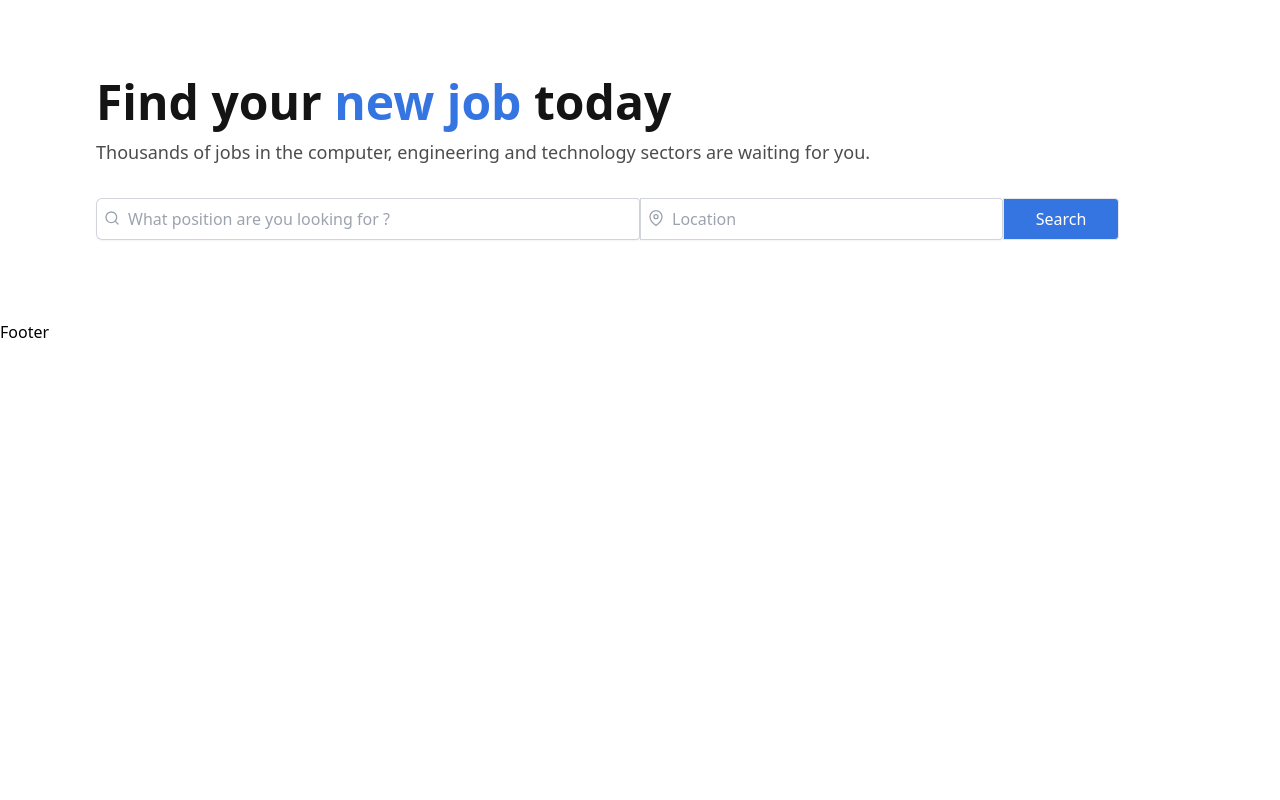
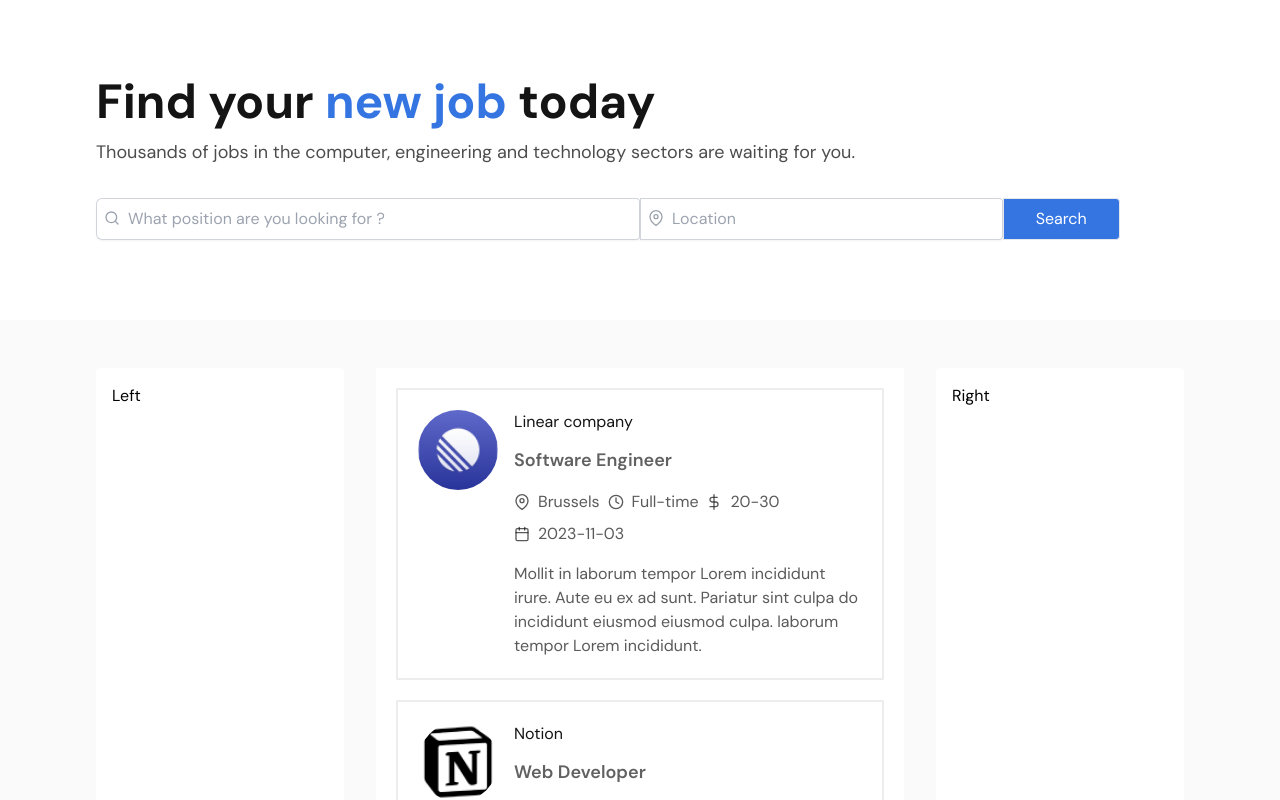
Before and after one commit to BK-KAVIYA/React-Job-Finding-Application, a React (Vite) app: page / in a window 1280 px wide. Shown: the part 140-940 px from the top of the page. Before the commit the page ends 800 px from the top, so only its background shows below. Built offline with nearby package versions, Linux system fonts and the light colour scheme.

Commit message:
complete the job posting section

```diff
--- a/src/Pages/Home.jsx
+++ b/src/Pages/Home.jsx
@@ -1,14 +1,72 @@
-import React, { useState } from 'react'
+import React, { useEffect, useState } from 'react'
 import Banner from '../components/Banner/Banner';
+import Card from '../components/Card/card';
+import Jobs from './Jobs';
 
 export const Home = () => {
+  const [selectCategory,setSelectCategory]=useState(null);
+  const [jobs,setJobs]=useState([]);
+
+
+  useEffect(()=>{
+    fetch('jobs.json')
+    .then(res=>res.json())
+    .then(data=>{
+      setJobs(data)
+    })
+  },[])
+
   const[query,setQuery]=useState('')
   const handleInputChange=(e)=>{
      setQuery(e.target.value)
   }
 
+  // filter job by title
+  const filteredItems=jobs.filter((job)=>job.jobTitle.toLowerCase().indexOf(query.toLowerCase()) !== -1)
+
+  // Radio based button filtering
+  const handleChange=(e)=>{
+    setSelectCategory(e.target.value)
+
+  }
+
+  // Button based filtering function
+  const handleClick=(e)=>{
+    setSelectCategory(e.target.value)
+
+  }
+
+
+  //Main function
+  const filterData=(jobs,selected,query)=>{
+    let filteredJobs=jobs;
+    if(query){
+      filteredJobs=filteredItems;
+    }
+    if(selected){
+      filteredJobs=filteredJobs.filter(({jobLocation,maxPrice,experienceLevel,salaryType,employetype,postingdate})=>
+        jobLocation.toLowerCase()===selected.toLowerCase() ||
+        parseInt(maxPrice)<=parseInt(selected) ||
+        salaryType.toLowerCase()===selected.toLowerCase() ||
+        employetype.toLowerCase()===selected.toLowerCase()
+      )
+    }
+    console.log(filteredJobs)
+    return filteredJobs.map((data,i)=><Card key={i} data={data}/>)
+  }
+
+  const result=filterData(jobs,selectCategory,query)
+  console.log(result)
   return (
-    <Banner query={query} handleInputChange={handleInputChange}/>
+    <div>
+      <Banner query={query} handleInputChange={handleInputChange}/>
+      {/* main content */}
+      <div className='bg-[#FAFAFA] md:grid grid-cols-4 gap-8 lg:px-24 py-12'>
+        <div className='bg-white p-4 rounded'>Left</div>
+        <div className='col-span-2 bg-white rounded-sm'><Jobs result={result}/></div>
+        <div className='bg-white p-4 rounded'>Right</div>
+      </div>
+    </div>
   )
 }
 
--- /dev/null
+++ b/src/Pages/Jobs.jsx
@@ -0,0 +1,9 @@
+import React from 'react'
+
+function Jobs({result}) {
+  return (
+    <div>{result}</div>
+  )
+}
+
+export default Jobs
--- a/src/components/Banner/Banner.jsx
+++ b/src/components/Banner/Banner.jsx
@@ -18,8 +18,7 @@ function Banner({query,handleInputChange}) {
                 </div>
                 <div className='flex md:rounded-s-none rounded shadow-sm ring-1 ring-inset ring-gray-300 focus-within:ring-2 focus-within:ring-inset focus-within:ring-indigo-600 md:w-1/3 w-full'>
                     <input type="text" id="title" placeholder='Location'
-                    className='block flex-1 border-0 bg-transparent py-2 pl-8 text-gray-900 placeholder:text-gray-400 focus:right-0 sm:leading-6'
-                    value={""}/>
+                    className='block flex-1 border-0 bg-transparent py-2 pl-8 text-gray-900 placeholder:text-gray-400 focus:right-0 sm:leading-6' />
                     <FiMapPin className='absolute mt-3 ml-2 text-gray-400'/>
                 </div>
                 <button type='submit' className='py-2 px-8 border md:rounded-s-none rounded bg-blue text-white   hover:bg-cyan-950'>Search</button>
--- /dev/null
+++ b/src/components/Card/Card.jsx
@@ -0,0 +1,28 @@
+import React from 'react'
+import { Link } from 'react-router-dom'
+import '../../App.css'
+import {FiCalendar, FiClock, FiDollarSign, FiMapPin} from 'react-icons/fi'
+
+function Card({data}) {
+    const{ companyName,jobTitle,companyLogo,minPrice,maxPrice,salaryType,jobLocation,employmentType,postingDate,description }=data
+  return (
+        <section className='card'>
+            <Link to={"/"} className='flex gap-4 flex-col sm:flex-row items-start'>
+                <img src={companyLogo} alt="company logo" className='w-20 h-20 rounded-full'/>
+                <div className='flex flex-col gap-2'>
+                    <h4 className='text-primary mb-1'>{companyName}</h4>
+                    <h3 className='text-lg font-semibold mb-2'>{jobTitle}</h3>
+                    <div className='text-primary/70 text-base flex flex-wrap gap-2 mb-2'>
+                        <span className='flex items-center gap-2'><FiMapPin/>{jobLocation}</span>
+                        <span className='flex items-center gap-2'><FiClock/>{employmentType}</span>
+                        <span className='flex items-center gap-2'><FiDollarSign/>{minPrice}-{maxPrice}</span>
+                        <span className='flex items-center gap-2'><FiCalendar/>{postingDate}</span>
+                    </div>
+                    <p className='text-base text-primary/70'>{description}</p>
+                </div>
+            </Link>
+        </section>
+  )
+}
+
+export default Card
```
